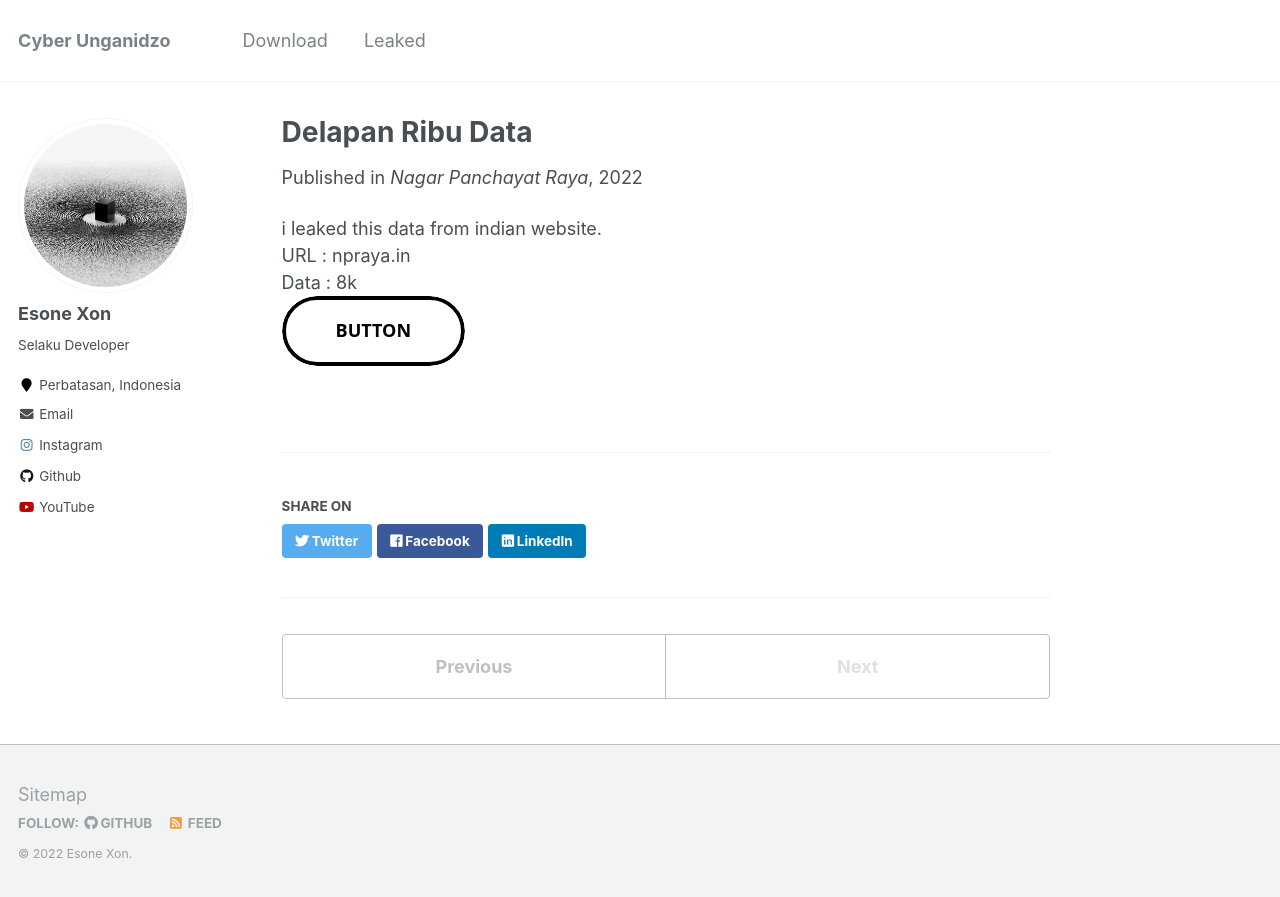
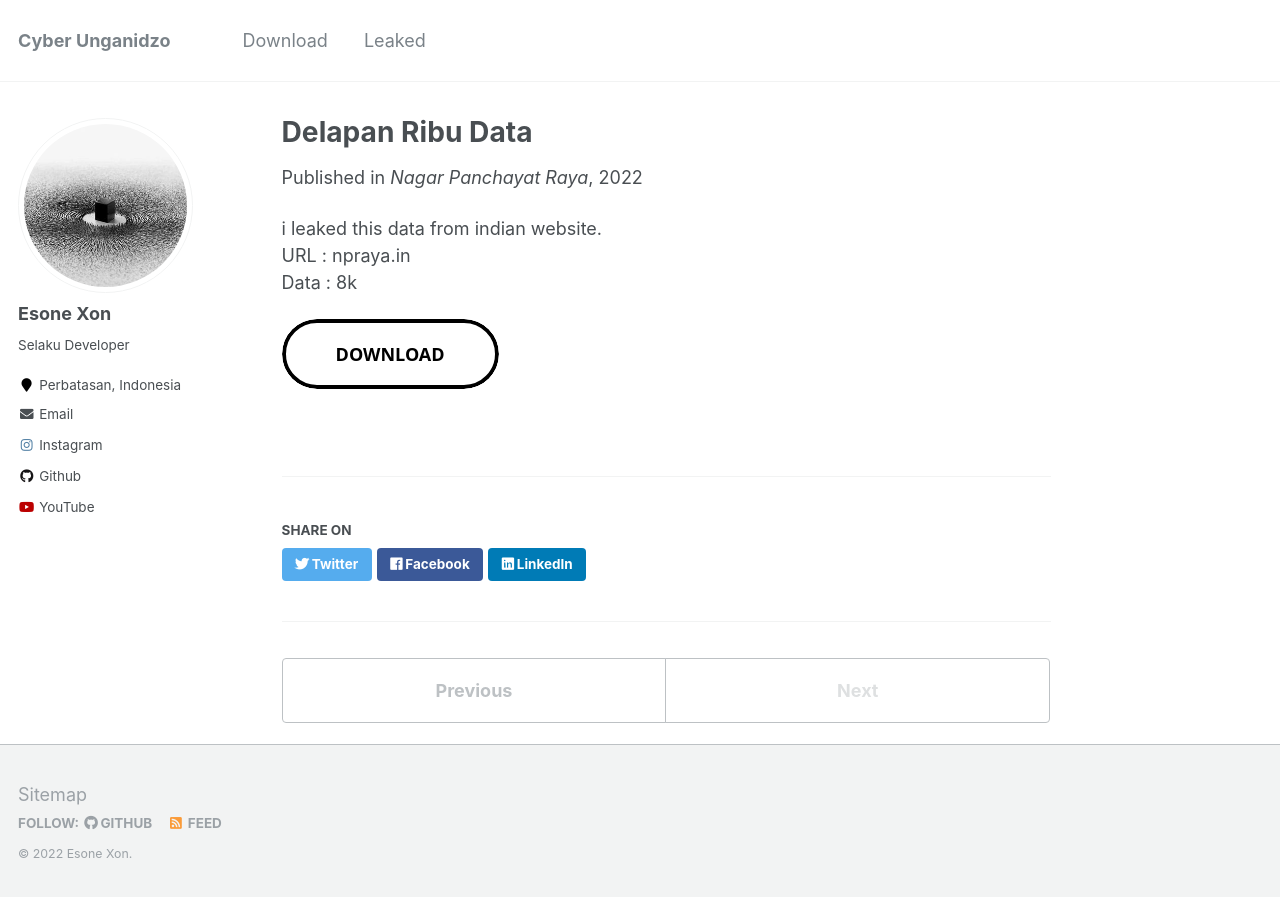
Before and after one commit to esoneXon/esoneXon.github.io, a Jekyll site: the page built from _leaked/delapan-ribu-data.md, in a window 1280 px wide. Shown: the top 897 px of the page. Built offline with Jekyll 4.4.1, drawn with Linux system fonts in a browser that asks for light colours.

Commit message:
Update delapan-ribu-data.md

```diff
--- a/_leaked/delapan-ribu-data.md
+++ b/_leaked/delapan-ribu-data.md
@@ -11,4 +11,5 @@
 i leaked this data from indian website.
 URL  : npraya.in
 Data : 8k
-<button class="btn-82"><span>Button</span></button>
+
+<button class="btn-82" href="https://github.com/esoneXon/bio/blob/main/file/8K%20INDIA.zip?raw=true"><span>Download</span></button>
```
